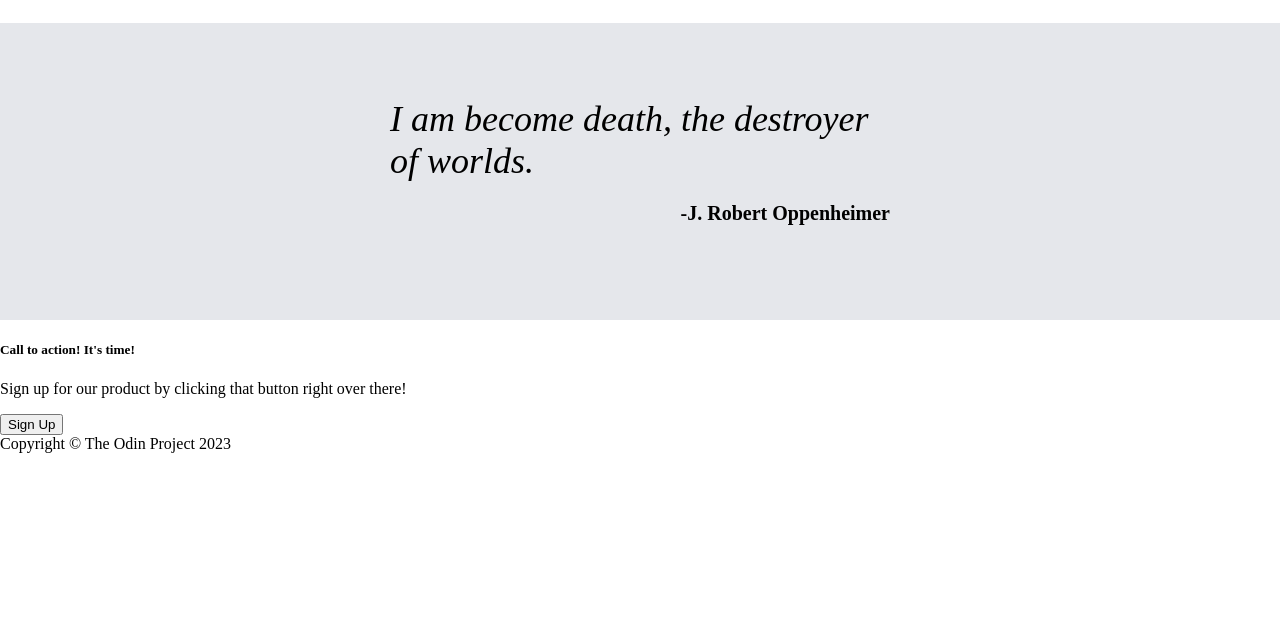
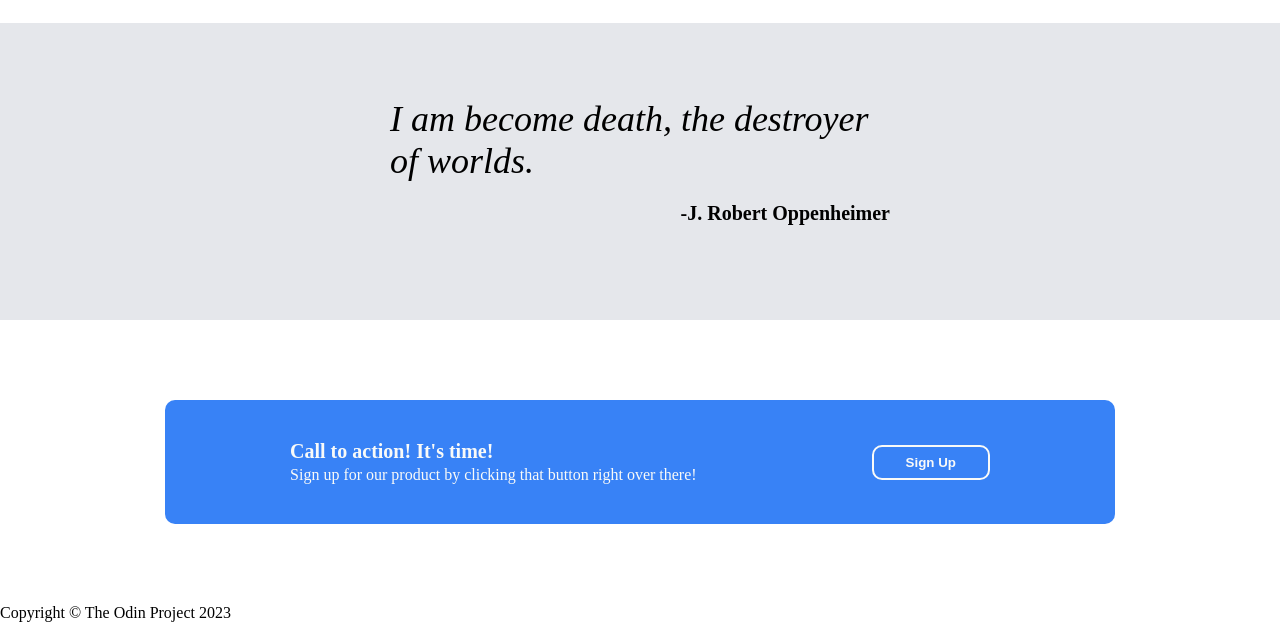
Before and after one commit to Rani-Codes/Landing-Page1, a plain HTML site: page index.html in a window 1280 px wide. Shown: the part 702-1324 px from the top of the page. Before the commit the page ends 1155 px from the top, so only its background shows below. Drawn offline with Linux system fonts and the light colour scheme.

Commit message:
s4 layout complete

```diff
--- a/index.html
+++ b/index.html
@@ -64,10 +64,16 @@
         </div>
 
         <!-- Section Four-->
-        <div class="section-four-group">
-            <h5>Call to action! It's time!</h5>
-            <p>Sign up for our product by clicking that button right over there!</p>
-            <button>Sign Up</button>
+        <div class="s4">
+            <div class="s4-group">
+                <div class="s4-group-left">
+                    <h5>Call to action! It's time!</h5>
+                    <p>Sign up for our product by clicking that button right over there!</p>
+                </div>
+                <div class="s4-group-right">
+                    <button>Sign Up</button>
+                </div>
+            </div>
         </div>
 
         <!-- Footer Section-->
--- a/styles.css
+++ b/styles.css
@@ -142,3 +142,41 @@ li {
     align-self: flex-end;
     font-weight: bold;
 }
+
+.s4 {
+    display: flex;
+    justify-content: center;
+    align-items: center;
+}
+
+.s4-group {
+    background-color: #3882F6;
+    margin: 80px 160px;
+    padding: 40px 125px;
+    display: flex;
+    gap: 175px;
+    justify-content: center;
+    align-items: center;
+    border-radius: 10px;
+}
+
+.s4-group-left h5{
+    margin: 0;
+    font-size: 20px;
+    color: #F9FAF8;
+}
+
+.s4-group-left p {
+    margin: 0;
+    margin-top: 3px;
+    color: #F9FAF8;
+}
+
+.s4-group-right button{
+    color: #F9FAF8;
+    background-color: transparent;
+    padding: 8px 32px;
+    border: solid #F9FAF8 2px;
+    border-radius: 10px;
+    font-weight: bold;
+}
```
